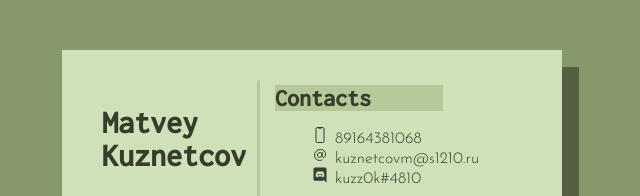
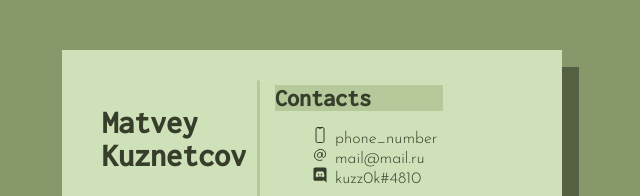
Before and after one commit to kuzz0k/my_cv, a plain HTML site: page index.html in a window 1280 px wide. Shown: the top 196 px of the page, 328-968 px from the left. Drawn offline with nearby package versions, Linux system fonts and the light colour scheme.

Commit message:
Update index.html

```diff
--- a/index.html
+++ b/index.html
@@ -29,8 +29,8 @@
           <div class="contacts data_block sblock">
             <h2>Contacts</h2>
             <ul>
-              <li><ion-icon name="phone-portrait-outline"></ion-icon>89164381068</li>
-              <li><ion-icon name="at-outline"></ion-icon>kuznetcovm@s1210.ru</li>
+              <li><ion-icon name="phone-portrait-outline"></ion-icon>phone_number</li>
+              <li><ion-icon name="at-outline"></ion-icon>mail@mail.ru</li>
               <li><ion-icon name="logo-discord"></ion-icon>kuzz0k#4810</li>
             </ul>
           </div>
```
